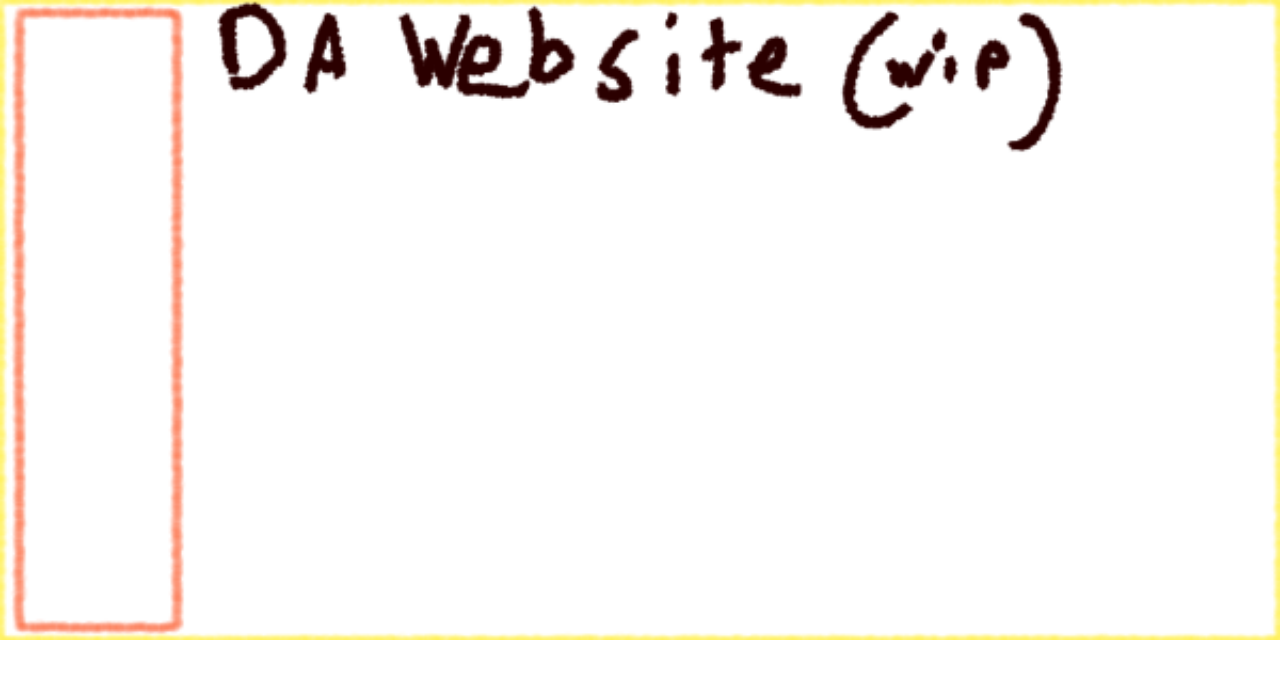
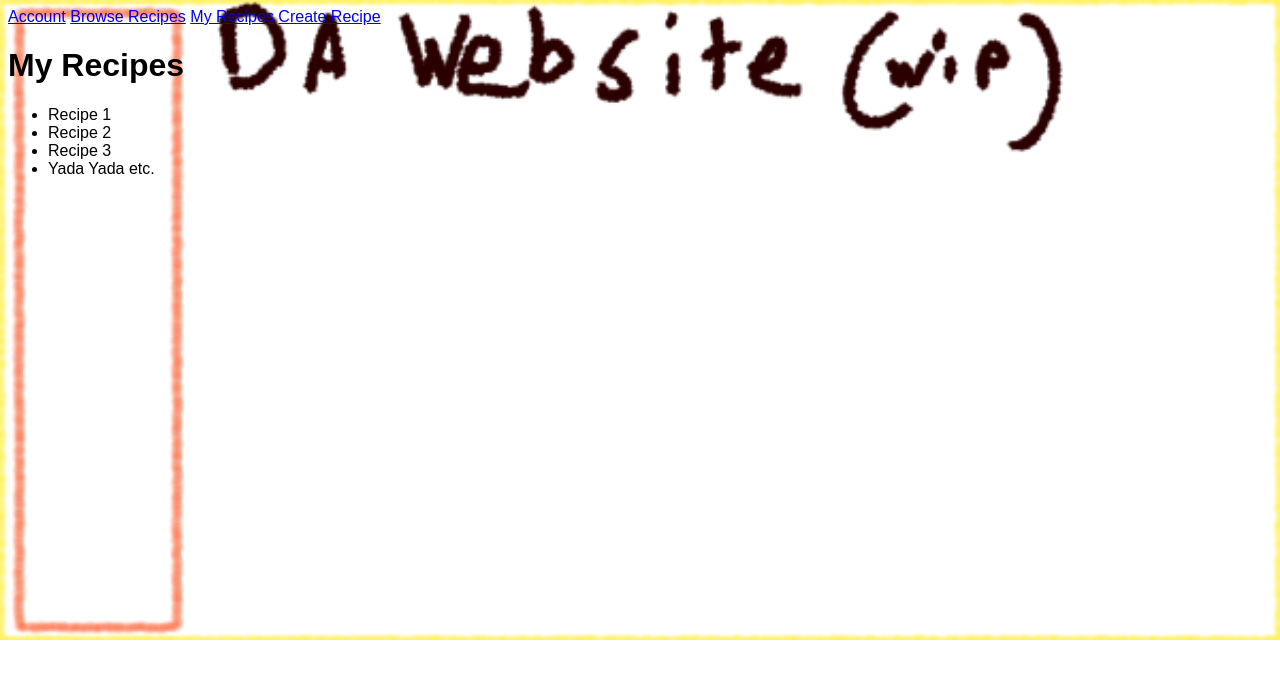
Before and after one commit to Wes-Bl/ProjectNameHere, a plain HTML site: page MyRecipes.html in a window 1280 px wide. Drawn offline with Linux system fonts and the light colour scheme.

Commit message:
HTML Edits

```diff
--- a/MyRecipes.html
+++ b/MyRecipes.html
@@ -4,4 +4,20 @@
         <link rel="stylesheet" href="stylesheet.css">
         <title>My Recipes</title>
     </head>
+    <body>
+        <nav>
+            <a href="Account.html">Account</a>
+            <a href="Browse.html">Browse Recipes</a>
+            <a href="MyRecipes.html">My Recipes</a>
+            <a href="RecipeManager.html">Create Recipe</a>
+        </nav>
+
+        <h1>My Recipes</h1>
+        <ul>
+            <li>Recipe 1</li>
+            <li>Recipe 2</li>
+            <li>Recipe 3</li>
+            <li>Yada Yada etc.</li>
+        </ul>
+    </body>
 </html>
```
Also changed, not shown: Account.html (+15 -0 lines), Browse.html (+16 -0 lines).
